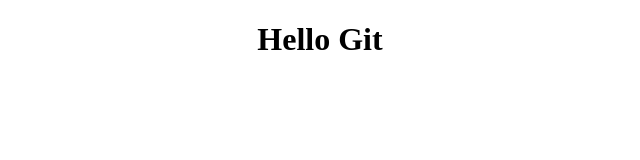
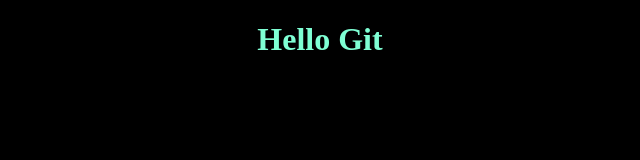
Before and after one commit to a-vodka/Git-Test, a plain HTML site: page index.html in a window 1280 px wide. Shown: the whole page, without its empty margins (320-960 px from the left). Drawn offline with Linux system fonts and the light colour scheme.

Commit message:
create black theme

```diff
--- a/index.html
+++ b/index.html
@@ -3,12 +3,8 @@
 <head>
 	<meta charset="UTF-8">
 	<meta name="viewport" content="width=device-width, initial-scale=1.0">
+	<link rel="stylesheet" type="text/css" href="style.css">
 	<title>Git Test</title>
-	<style>
-		h1 {
-			text-align: center;
-		}
-	</style>
 </head>
 <body>
 	<h1>Hello Git</h1>
--- /dev/null
+++ b/style.css
@@ -0,0 +1,7 @@
+body{
+	background: #000;
+}
+h1{
+	text-align: center;
+	color: aquamarine;
+}
```
